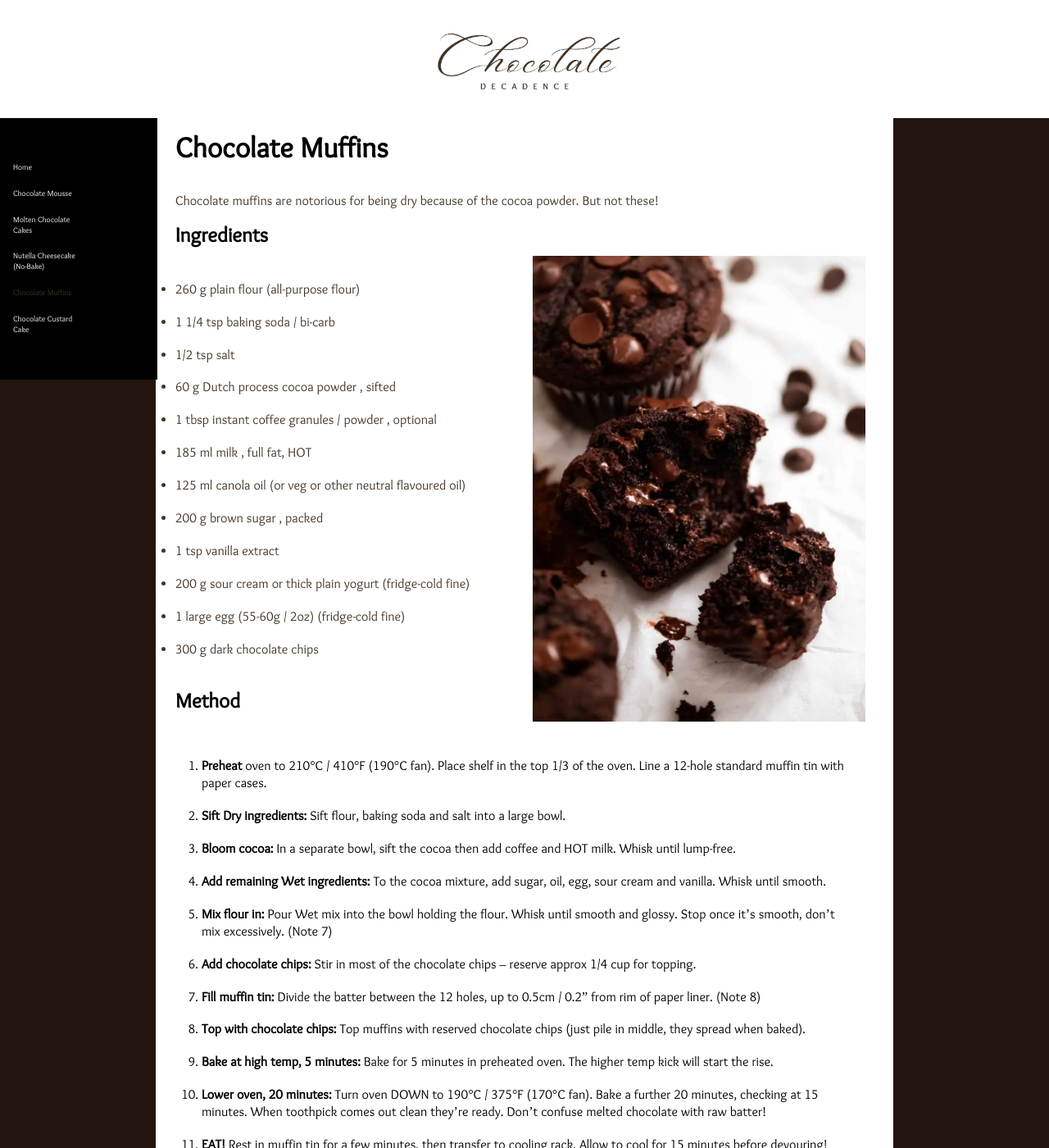
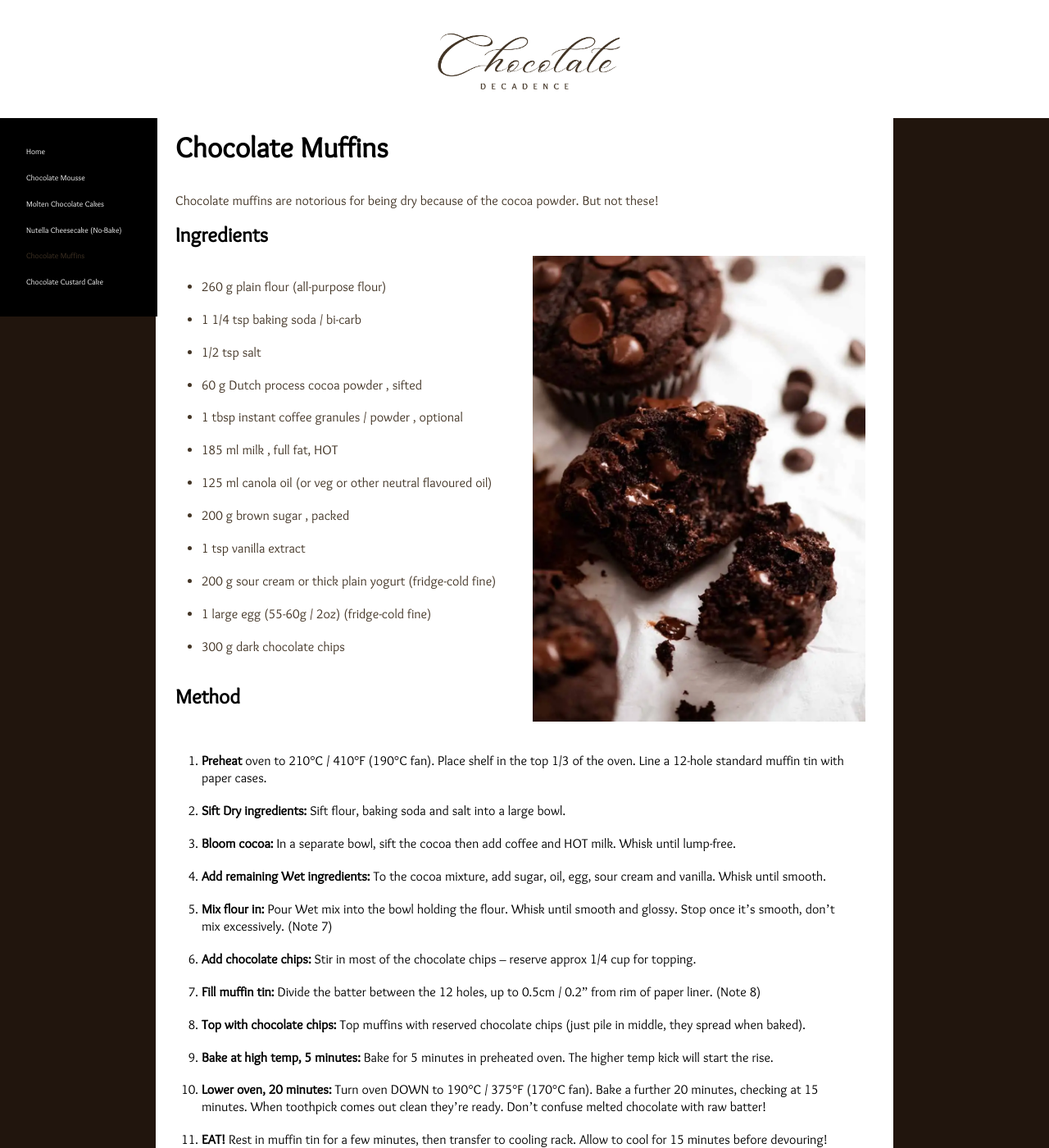
Before and after one commit to nicoleanncarter/recipes, a Jekyll site: the page built from _recipes/recipe2.md, in a window 1280 px wide and 1400 px high. Shown: the whole window at 82% size. Built offline with Jekyll 4.4.1, drawn with Linux system fonts in a browser that asks for light colours.

Commit message:
Update recipes.css

```diff
--- a/styles/recipes.css
+++ b/styles/recipes.css
@@ -109,9 +109,8 @@ p {
 
 ul {
   color: #423425;
-  margin-bottom: 1cm;
-  margin-top: 1cm;
-  margin-right: 2cm;
+  padding: 1em;
+  margin-left: 1em;
   font-family: 'Sukar';
 }
 
@@ -231,9 +230,10 @@ nav {
     justify-content: space-around;
   }
 
-   .video-box {
+  .video-box {
     width: 100%;
     text-align: center;
+    width: fit-content;
   }
 
 }
@@ -241,7 +241,6 @@ nav {
 .video-box {
   width: 100%;
   text-align: center;
-  width: fit-content;
 }
 
 .hide-recipes {
```
